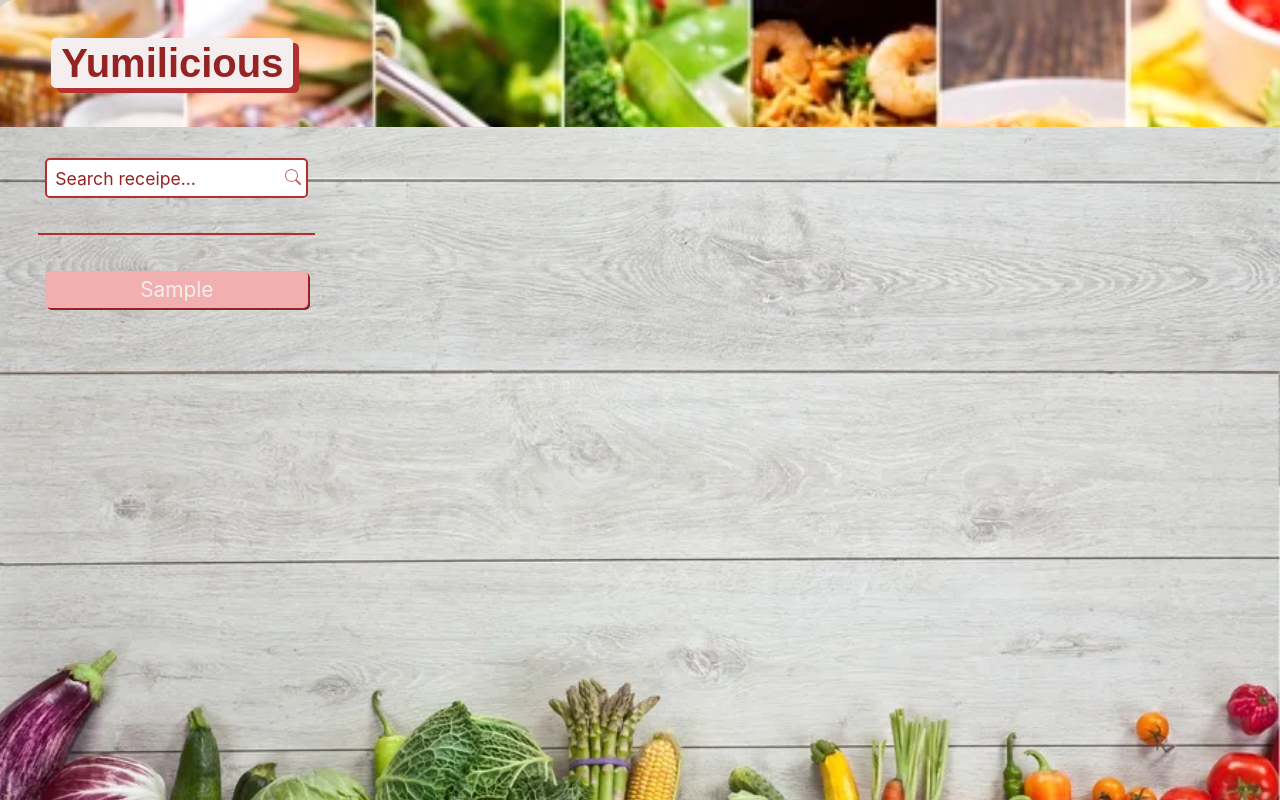
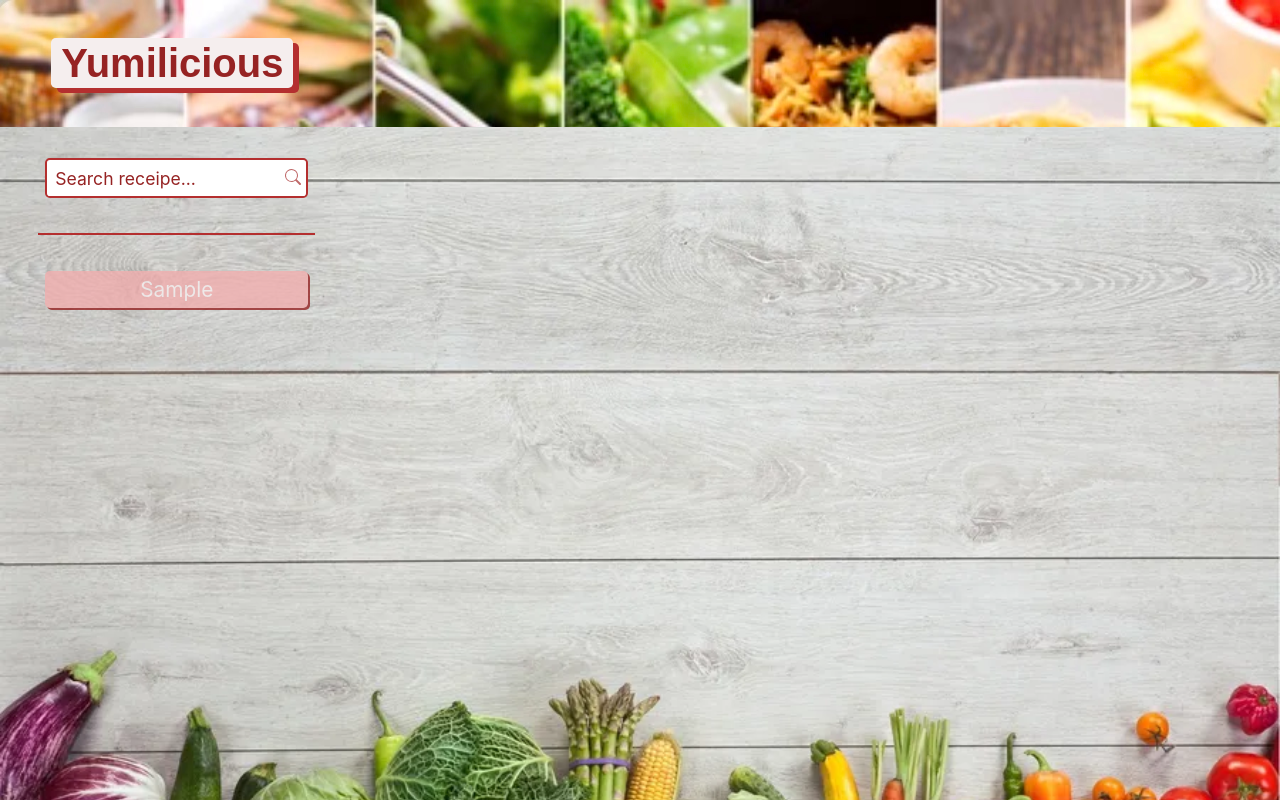
Before and after one commit to ccames91/MealWorms, a plain HTML site: page index.html in a window 1280 px wide. Both pictures are taken after typing "Sample" into the empty fields and a click on the button "Get Recipe". Shown: the top 800 px of the page. Drawn offline with nearby package versions, Linux system fonts and the light colour scheme; no server answers.

Commit message:
Button Style Changes

```diff
--- a/assets/css/styles.css
+++ b/assets/css/styles.css
@@ -111,6 +111,7 @@ p {
   background-color: var(--light-dark);
   box-shadow: 3px 3px var(--dark);
   transform: translate(-1px, -1px);
+  opacity: 0.8
 }
 
  .btn:hover {
```
